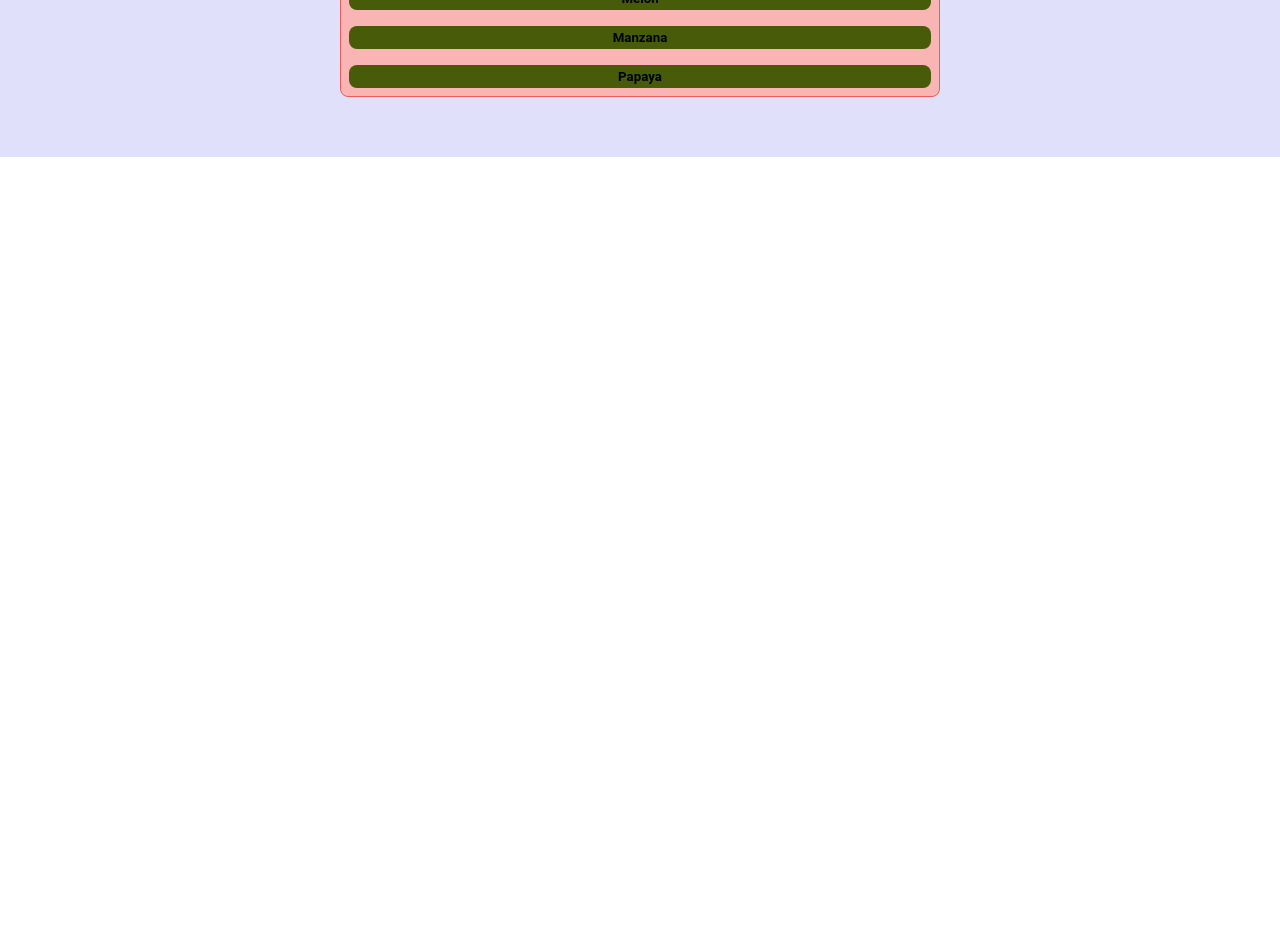
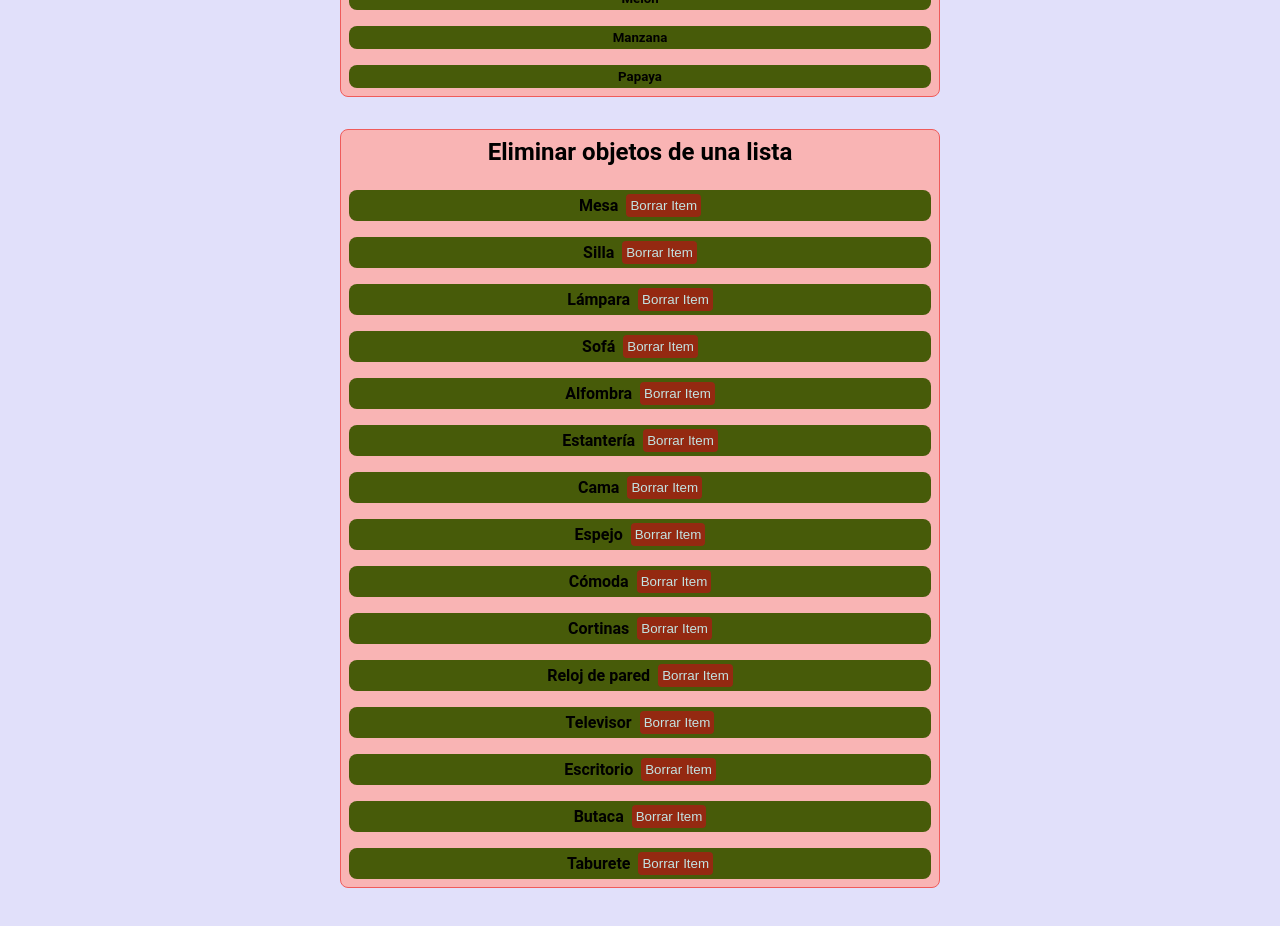
Before and after one commit to javier-ibanez-vizuete/react-condicionales-listas, a React (Vite) app: page / in a window 1280 px wide. Shown: the part 1780-2706 px from the top of the page. Before the commit the page ends 1937 px from the top, so only its background shows below. Built offline with nearby package versions, Linux system fonts and the light colour scheme.

Commit message:
feat(app): add a listo with button to remove each item

```diff
--- a/src/App.jsx
+++ b/src/App.jsx
@@ -1,6 +1,7 @@
 import { AddFruitForm } from "./components/AddFruitForm/AddFruitForm";
 import { NameList } from "./components/NameList/NameList";
 import { ProductList } from "./components/ProductList/ProductList";
+import { RemoveItemList } from "./components/RemoveItemList/RemoveItemList";
 import { TaskList } from "./components/TaskList/TaskList";
 
 export const App = () => {
@@ -11,6 +12,7 @@ export const App = () => {
 			<ProductList />
 			<TaskList />
 			<AddFruitForm />
+			<RemoveItemList />
 		</div>
 	);
 };
--- /dev/null
+++ b/src/components/RemoveItemList/RemoveItemList.jsx
@@ -0,0 +1,38 @@
+import { useState } from "react";
+import "./RemoveItemList.css";
+import { items } from "../../utils/items/items";
+
+export const RemoveItemList = () => {
+	const [itemList, setItemList] = useState(items);
+
+	const handleListItem = (currentItem) => {
+		const filteredItems = itemList.filter((item) => item !== currentItem);
+		setItemList(filteredItems);
+	};
+
+	return (
+		<div className="exercise-container">
+			<h2 className="title">Eliminar objetos de una lista</h2>
+			<ul className="list-item">
+				{!itemList.length > 0 && (
+					<li>
+						<p>No hay Objetos en la lista</p>
+						<button onClick={() => setItemList(items)} className="btn">
+							Agregar Objetos
+						</button>
+					</li>
+				)}
+				{itemList.map((item, index) => {
+					return (
+						<li key={`${item}-${index}`} className="item">
+							<h4>{item}</h4>
+							<button className="btn" onClick={() => handleListItem(item)}>
+								Borrar Item
+							</button>
+						</li>
+					);
+				})}
+			</ul>
+		</div>
+	);
+};
--- a/src/index.css
+++ b/src/index.css
@@ -3,10 +3,10 @@
 	--accent-bg-color: rgb(249, 180, 180);
 	--primary-text-color: rgb(21, 16, 16);
 	--card-bg-color: #475b09;
-	--links-text-color: #20a39e;
+	--secondary-text-color: #c3e3e2;
 	--border-color: #ef5b5b;
 	--btn-secondary-color: #942911;
-	--btn-xtra-color: #475b09;
+	--item-color: #475b09;
 
 	--font-size-html: 16px;
 
@@ -144,8 +144,10 @@ h1 {
 .item {
 	display: flex;
 	justify-content: center;
+	align-items: center;
+	gap: 0.5rem;
 
-	background-color: var(--btn-xtra-color);
+	background-color: var(--item-color);
 	padding: var(--spacing-xs);
 	border-radius: 0.5rem;
 }
@@ -169,3 +171,11 @@ h1 {
 	border-radius: var(--border-btn);
 	border: none;
 }
+
+.btn {
+	background-color: var(--btn-secondary-color);
+	border: none;
+	padding: var(--spacing-xs);
+	border-radius: var(--border-card);
+	color: var(--secondary-text-color);
+}
--- /dev/null
+++ b/src/utils/items/items.js
@@ -0,0 +1,17 @@
+export const items = [
+	"Mesa",
+	"Silla",
+	"Lámpara",
+	"Sofá",
+	"Alfombra",
+	"Estantería",
+	"Cama",
+	"Espejo",
+	"Cómoda",
+	"Cortinas",
+	"Reloj de pared",
+	"Televisor",
+	"Escritorio",
+	"Butaca",
+	"Taburete",
+];
```
Also changed, not shown: src/components/RemoveItemList/RemoveItemList.css (added).
